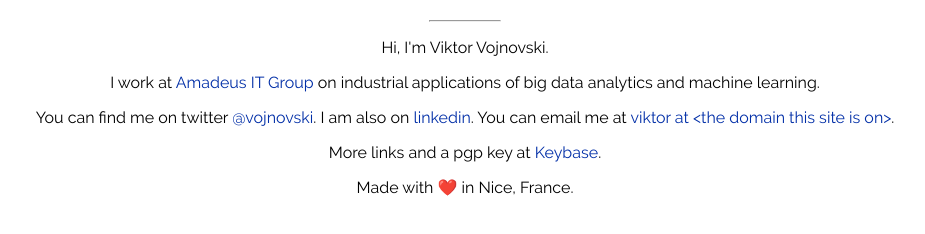
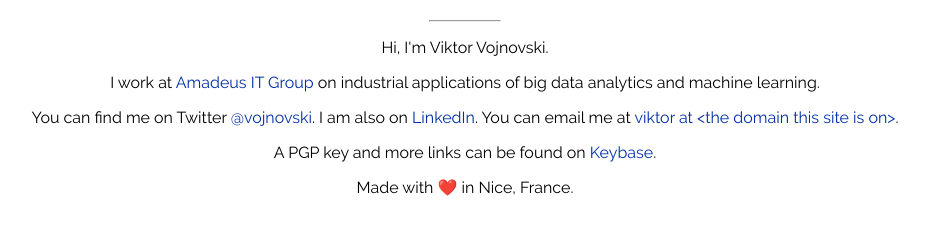
Before and after one commit to vojnovski/vojnovski.github.io, a plain HTML site: page index.html in a window 1280 px wide. Shown: the part 60-294 px from the top of the page, without its empty margins (175-1100 px from the left). Drawn offline with Linux system fonts and the light colour scheme.

Commit message:
Capitalization

```diff
--- a/index.html
+++ b/index.html
@@ -36,8 +36,8 @@
 		<hr>
 		<p>Hi, I'm Viktor Vojnovski.</p>
 		<p>I work at <a href="http://www.amadeus.com/">Amadeus IT Group</a> on industrial applications of big data analytics and machine learning.</p>
-		<p>You can find me on twitter <a href="https://www.twitter.com/vojnovski">@vojnovski</a>. I am also on <a href="https://www.linkedin.com/in/vojnovski/">linkedin</a>. You can email me at <span>viktor at &lt;the domain this site is on&gt;</span>.</p>
-		<p>More links and a pgp key at <a href="https://keybase.io/vojnovski">Keybase</a>.</p>
+		<p>You can find me on Twitter <a href="https://www.twitter.com/vojnovski">@vojnovski</a>. I am also on <a href="https://www.linkedin.com/in/vojnovski/">LinkedIn</a>. You can email me at <span>viktor at &lt;the domain this site is on&gt;</span>.</p>
+		<p>A PGP key and more links can be found on <a href="https://keybase.io/vojnovski">Keybase</a>.</p>
 		<p>Made with ❤️ in Nice, France.</p>
 	</body>
 </html>
```
